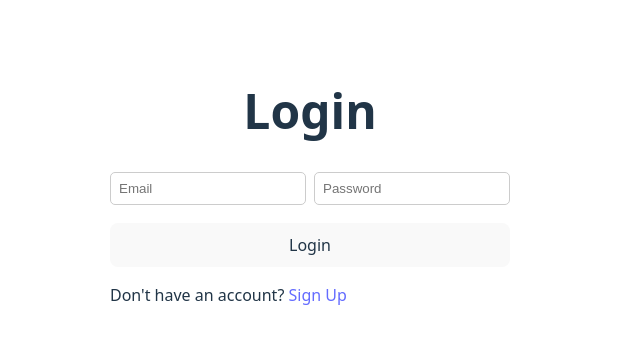
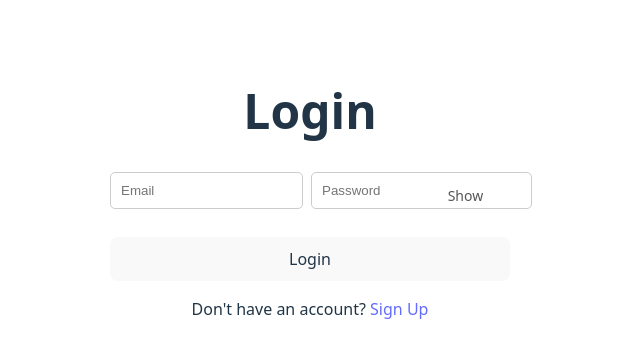
Before and after one commit to princess279/task-manager-frontend, a React (Vite) app: page /login in a window 1280 px wide. Shown: the top 358 px of the page, without its empty margins (330-970 px from the left). Built offline with nearby package versions, Linux system fonts and the light colour scheme; no server answers.

Commit message:
update Login.jsx Signup.jsx

```diff
--- a/src/pages/Login.jsx
+++ b/src/pages/Login.jsx
@@ -5,11 +5,12 @@ import { useNavigate, Link } from 'react-router-dom';
 function Login() {
   const [email, setEmail] = useState('');
   const [password, setPassword] = useState('');
+  const [showPassword, setShowPassword] = useState(false);
   const [loading, setLoading] = useState(false);
   const [errorMsg, setErrorMsg] = useState('');
+
   const navigate = useNavigate();
-
-  const API_URL = import.meta.env.VITE_API_URL;
+  const API_URL = import.meta.env.VITE_API_URL; // Auth URL
 
   const handleLogin = async (e) => {
     e.preventDefault();
@@ -28,15 +29,59 @@ function Login() {
   };
 
   return (
-    <div style={{ maxWidth: '400px', margin: '50px auto' }}>
+    <div style={{ maxWidth: '400px', margin: '50px auto', textAlign: 'center' }}>
       <h1>Login</h1>
       <form onSubmit={handleLogin}>
-        <input type="email" value={email} onChange={(e) => setEmail(e.target.value)} placeholder="Email" required style={{ width: '100%', padding: '8px', marginBottom: '10px' }} />
-        <input type="password" value={password} onChange={(e) => setPassword(e.target.value)} placeholder="Password" required style={{ width: '100%', padding: '8px', marginBottom: '10px' }} />
-        <button type="submit" style={{ width: '100%', padding: '10px' }} disabled={loading}>{loading ? 'Logging in...' : 'Login'}</button>
+        <input
+          type="email"
+          value={email}
+          onChange={(e) => setEmail(e.target.value)}
+          placeholder="Email"
+          required
+          style={{ width: '100%', padding: '10px', marginBottom: '10px' }}
+        />
+        <div style={{ position: 'relative' }}>
+          <input
+            type={showPassword ? 'text' : 'password'}
+            value={password}
+            onChange={(e) => setPassword(e.target.value)}
+            placeholder="Password"
+            required
+            style={{ width: '100%', padding: '10px', marginBottom: '10px' }}
+          />
+          <button
+            type="button"
+            onClick={() => setShowPassword(!showPassword)}
+            style={{
+              position: 'absolute',
+              right: '10px',
+              top: '50%',
+              transform: 'translateY(-50%)',
+              border: 'none',
+              background: 'none',
+              cursor: 'pointer',
+              color: '#555',
+              fontSize: '14px',
+            }}
+          >
+            {showPassword ? 'Hide' : 'Show'}
+          </button>
+        </div>
+
+        <button
+          type="submit"
+          style={{ width: '100%', padding: '10px', marginTop: '10px' }}
+          disabled={loading}
+        >
+          {loading ? 'Logging in...' : 'Login'}
+        </button>
       </form>
+
       {errorMsg && <p style={{ color: 'red', marginTop: '10px' }}>{errorMsg}</p>}
-      <p style={{ marginTop: '10px' }}>Don't have an account? <Link to="/signup">Sign Up</Link></p>
+
+      <p style={{ marginTop: '10px' }}>
+        Don't have an account? <Link to="/signup">Sign Up</Link>
+      </p>
     </div>
   );
 }
--- a/src/pages/Signup.jsx
+++ b/src/pages/Signup.jsx
@@ -6,10 +6,11 @@ function Signup() {
   const [name, setName] = useState('');
   const [email, setEmail] = useState('');
   const [password, setPassword] = useState('');
+  const [showPassword, setShowPassword] = useState(false);
+  const [loading, setLoading] = useState(false);
+
   const navigate = useNavigate();
-
-  // Use the correct auth API
-  const API_URL = import.meta.env.VITE_API_AUTH_URL;
+  const API_URL = import.meta.env.VITE_API_URL; // Auth URL
 
   const handleSignup = async (e) => {
     e.preventDefault();
@@ -19,18 +20,16 @@ function Signup() {
       return;
     }
 
+    setLoading(true);
     try {
-      const response = await axios.post(`${API_URL}/register`, {
-        name,
-        email,
-        password,
-      });
-
+      await axios.post(`${API_URL}/register`, { name, email, password });
       alert('Signup successful! Please login.');
-      navigate('/'); // redirect to login page
+      navigate('/login');
     } catch (err) {
       console.error('Signup error:', err);
       alert(err.response?.data?.message || 'Signup failed');
+    } finally {
+      setLoading(false);
     }
   };
 
@@ -54,23 +53,45 @@ function Signup() {
           required
           style={{ width: '100%', padding: '10px', margin: '8px 0' }}
         />
+        <div style={{ position: 'relative' }}>
           <input
-          type="password"
+            type={showPassword ? 'text' : 'password'}
             value={password}
             onChange={(e) => setPassword(e.target.value)}
             placeholder="Password"
             required
-          style={{ width: '100%', padding: '10px', margin: '8px 0' }}
+            style={{ width: '100%', padding: '10px', marginBottom: '10px' }}
           />
+          <button
+            type="button"
+            onClick={() => setShowPassword(!showPassword)}
+            style={{
+              position: 'absolute',
+              right: '10px',
+              top: '50%',
+              transform: 'translateY(-50%)',
+              border: 'none',
+              background: 'none',
+              cursor: 'pointer',
+              color: '#555',
+              fontSize: '14px',
+            }}
+          >
+            {showPassword ? 'Hide' : 'Show'}
+          </button>
+        </div>
+
         <button
           type="submit"
           style={{ width: '100%', padding: '10px', marginTop: '10px' }}
+          disabled={loading}
         >
-          Sign Up
+          {loading ? 'Signing up...' : 'Sign Up'}
         </button>
       </form>
+
       <p style={{ marginTop: '10px' }}>
-        Already have an account? <Link to="/">Login</Link>
+        Already have an account? <Link to="/login">Login</Link>
       </p>
     </div>
   );
```
Lines whose indentation alone changed are shown as unchanged.
